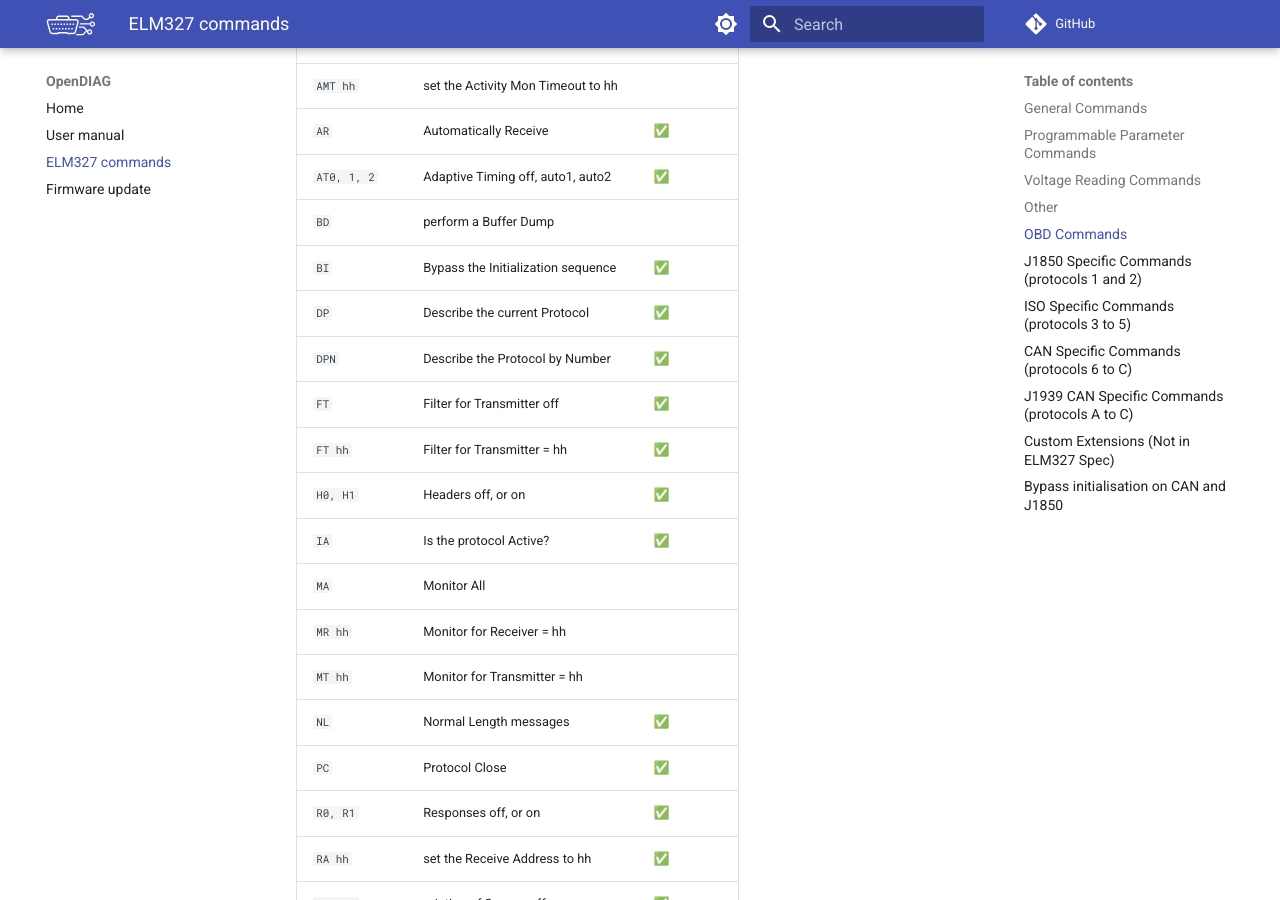
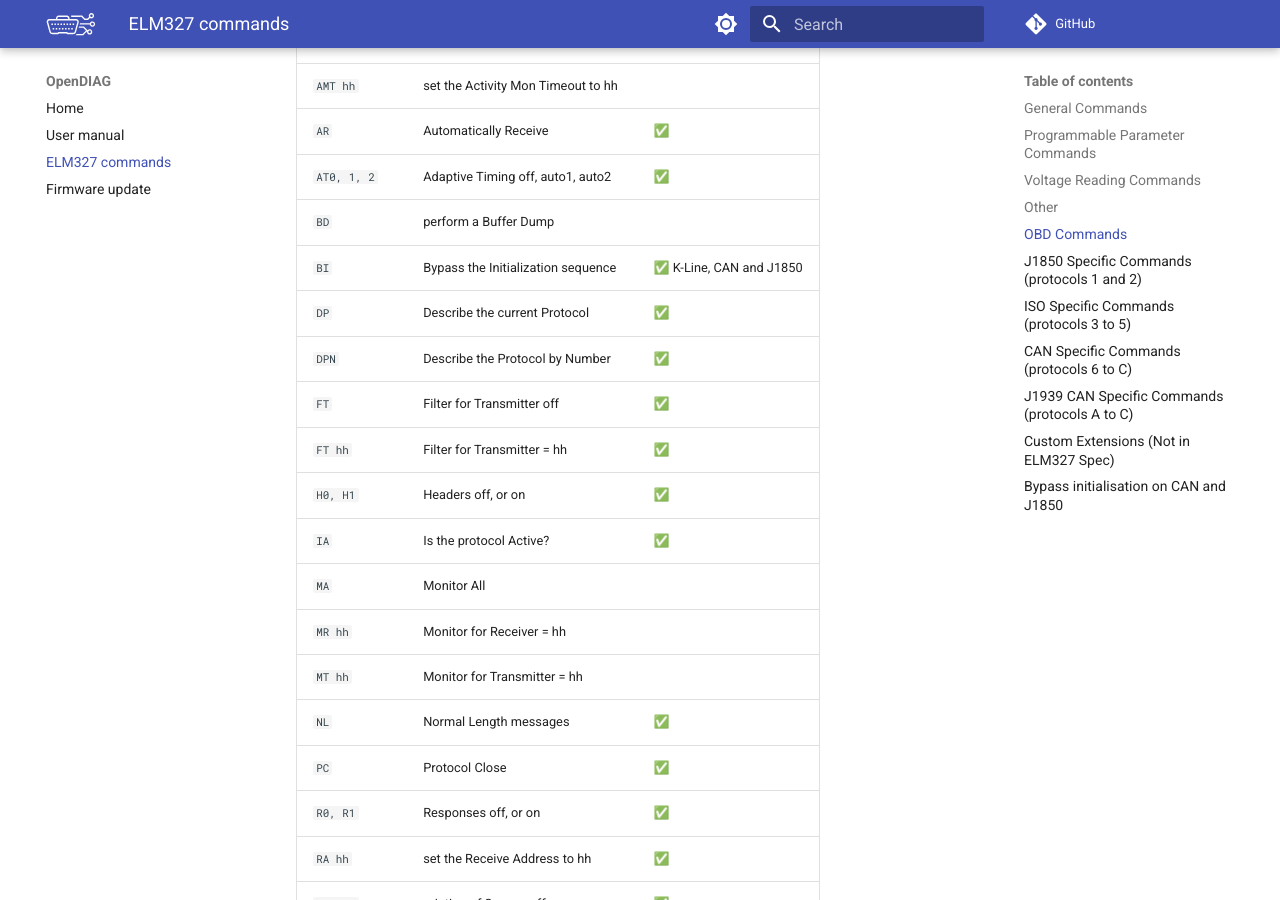
Before and after one commit to maximus64/opendiag-firmware, an MkDocs documentation site: the page built from docs/at_commands.md, in a window 1280 px wide and 900 px high, scrolled down 2263 px. Built offline with MkDocs 1.6.1 and Material for MkDocs 9.7.7, drawn with Linux system fonts in a browser that asks for light colours; comment, search, counter and statistics services are not loaded.

Commit message:
docs: align command support and format the extracted change

```diff
--- a/docs/at_commands.md
+++ b/docs/at_commands.md
@@ -66,7 +66,7 @@ Bluetooth.
 | `AR` | Automatically Receive | ✅ |
 | `AT0, 1, 2` | Adaptive Timing off, auto1, auto2 | ✅ |
 | `BD` | perform a Buffer Dump | |
-| `BI` | Bypass the Initialization sequence | ✅ |
+| `BI` | Bypass the Initialization sequence | ✅ K-Line, CAN and J1850 |
 | `DP` | Describe the current Protocol | ✅ |
 | `DPN` | Describe the Protocol by Number | ✅ |
 | `FT` | Filter for Transmitter off | ✅ |
```
Also changed, not shown: 1 other file.
